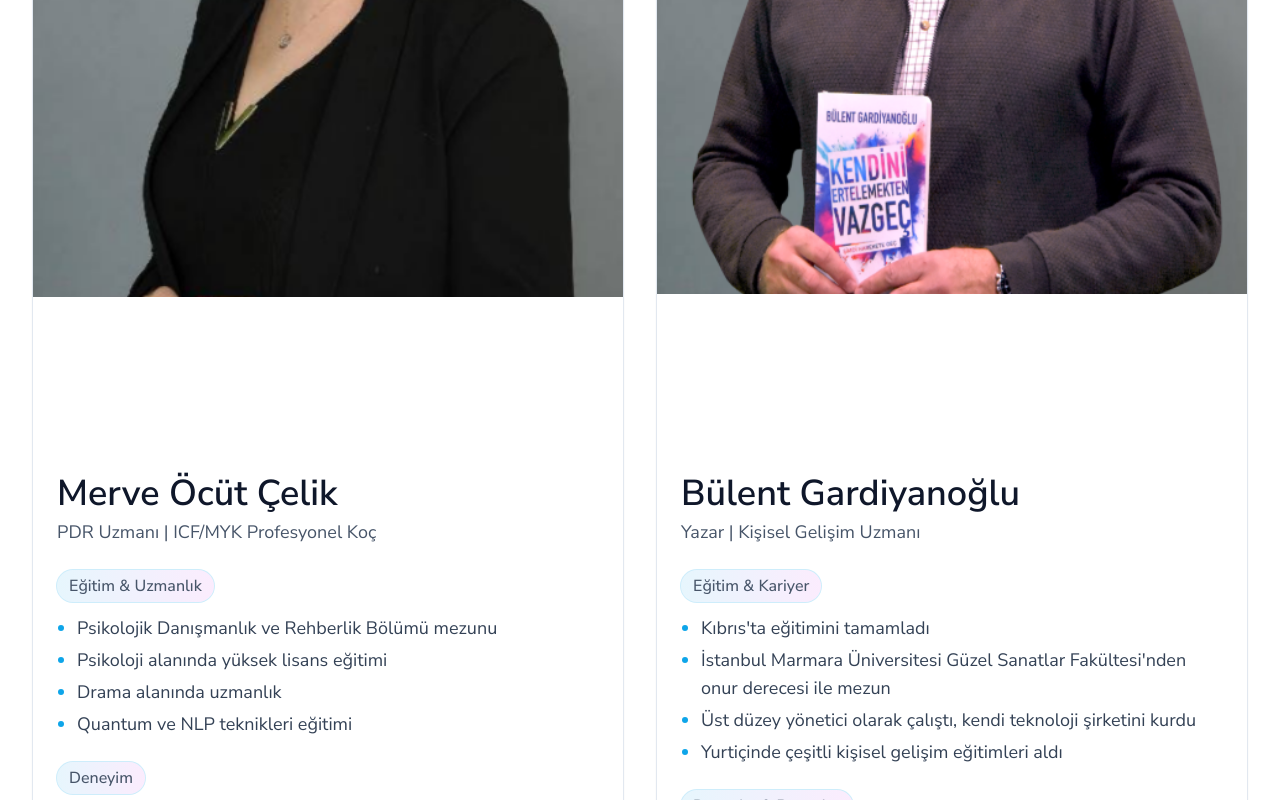
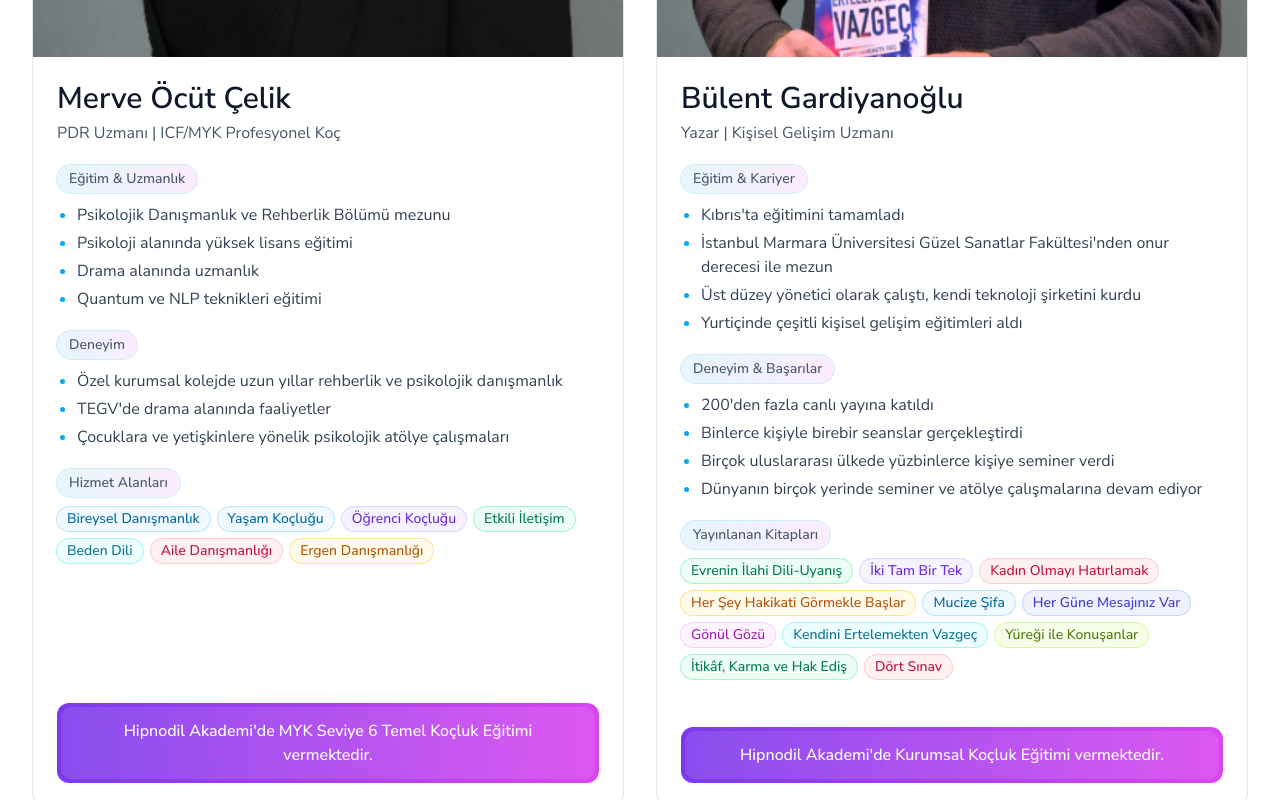
Before and after one commit to tetik-mehmet/hipnodil-akademi, a Next.js app: page /egitmenler in a window 1280 px wide. Shown: the part 860-1660 px from the top of the page. Built offline with nearby package versions, Linux system fonts and the light colour scheme.

Commit message:
beden dili resmi kaldırıldı

```diff
--- a/app/beden_dili/page.js
+++ b/app/beden_dili/page.js
@@ -1,5 +1,4 @@
 import Link from "next/link";
-import Image from "next/image";
 
 function Section({ id, title, children }) {
   return (
@@ -77,35 +76,6 @@ export default function BedenDiliIletisimPage() {
                 >
                   İçeriği Gör
                 </a>
-              </div>
-            </div>
-            <div className="lg:col-span-5">
-              <div className="rounded-2xl border border-gray-200 bg-white/70 backdrop-blur shadow-sm overflow-hidden">
-                <div className="relative w-full">
-                  <Image
-                    src="/body.png"
-                    alt="Beden Dili ve Etkileşim"
-                    width={400}
-                    height={400}
-                    className="w-full h-auto"
-                    priority
-                  />
-                </div>
-                <div className="p-5 sm:p-6">
-                  <div className="grid grid-cols-2 gap-3 sm:gap-4">
-                    {["Duruş", "Göz Teması", "Ses Tonu", "İkna"].map((tag) => (
-                      <div
-                        key={tag}
-                        className="rounded-lg border border-gray-200 bg-white p-3 sm:p-4 text-center text-sm text-gray-700 font-medium"
-                      >
-                        {tag}
-                      </div>
-                    ))}
-                  </div>
-                  <p className="mt-4 text-sm text-gray-600">
-                    ✨ Doğru beden dili, güven ve etkiyi artırır.
-                  </p>
-                </div>
               </div>
             </div>
           </div>
--- a/app/egitmenler/page.js
+++ b/app/egitmenler/page.js
@@ -5,7 +5,7 @@ import { useEffect, useState } from "react";
 
 function SectionBadge({ children }) {
   return (
-    <span className="inline-flex items-center rounded-full bg-gradient-to-r from-sky-500/10 to-fuchsia-500/10 px-3 py-1 text-base font-medium text-slate-600 ring-1 ring-sky-500/20">
+    <span className="inline-flex items-center rounded-full bg-gradient-to-r from-sky-500/10 to-fuchsia-500/10 px-3 py-1 text-sm font-medium text-slate-600 ring-1 ring-sky-500/20">
       {children}
     </span>
   );
@@ -26,7 +26,7 @@ function Pill({ children, color = "sky" }) {
   };
   return (
     <span
-      className={`inline-flex items-center rounded-full px-3 py-1 text-base font-medium ring-1 ${
+      className={`inline-flex items-center rounded-full px-2.5 py-0.5 text-sm font-medium ring-1 ${
         colorMap[color] || colorMap.slate
       }`}
     >
@@ -48,23 +48,23 @@ function TrainerCard({ imageSrc, name, title, sections, footerHighlight }) {
         isVisible ? "opacity-100 translate-y-0" : "opacity-0 translate-y-6"
       }`}
     >
-      <div className="relative w-full overflow-hidden aspect-[3/5]">
+      <div className="relative w-full overflow-hidden aspect-square">
         <Image
           src={imageSrc}
           alt={name}
           fill
-          className="object-contain transition-transform duration-700 group-hover:scale-[1.01]"
+          className="object-cover transition-transform duration-700 group-hover:scale-105"
           priority
         />
       </div>
 
-      <div className="flex flex-1 flex-col gap-6 p-6">
+      <div className="flex flex-1 flex-col gap-5 p-6">
         <div>
-          <h3 className="text-4xl font-semibold text-slate-900">{name}</h3>
-          <p className="mt-1 text-lg text-slate-600">{title}</p>
+          <h3 className="text-3xl font-semibold text-slate-900">{name}</h3>
+          <p className="mt-1 text-base text-slate-600">{title}</p>
         </div>
         {sections.map((section, idx) => (
-          <div key={idx} className="space-y-3">
+          <div key={idx} className="space-y-2.5">
             <div className="flex items-center gap-2">
               <SectionBadge>{section.heading}</SectionBadge>
               {section.badge && (
@@ -73,7 +73,7 @@ function TrainerCard({ imageSrc, name, title, sections, footerHighlight }) {
             </div>
 
             {section.type === "list" && (
-              <ul className="list-disc space-y-1 pl-5 text-lg text-slate-700 marker:text-sky-500">
+              <ul className="list-disc space-y-1 pl-5 text-base text-slate-700 marker:text-sky-500">
                 {section.items.map((item, i) => (
                   <li key={i}>{item}</li>
                 ))}
@@ -95,7 +95,7 @@ function TrainerCard({ imageSrc, name, title, sections, footerHighlight }) {
 
       {footerHighlight && (
         <div className="m-6 rounded-xl bg-gradient-to-r from-violet-600 to-fuchsia-500 p-1">
-          <div className="rounded-[10px] bg-white/10 px-4 py-3 text-center text-lg font-medium text-white backdrop-blur">
+          <div className="rounded-[10px] bg-white/10 px-4 py-3 text-center text-base font-medium text-white backdrop-blur">
             {footerHighlight}
           </div>
         </div>
```
